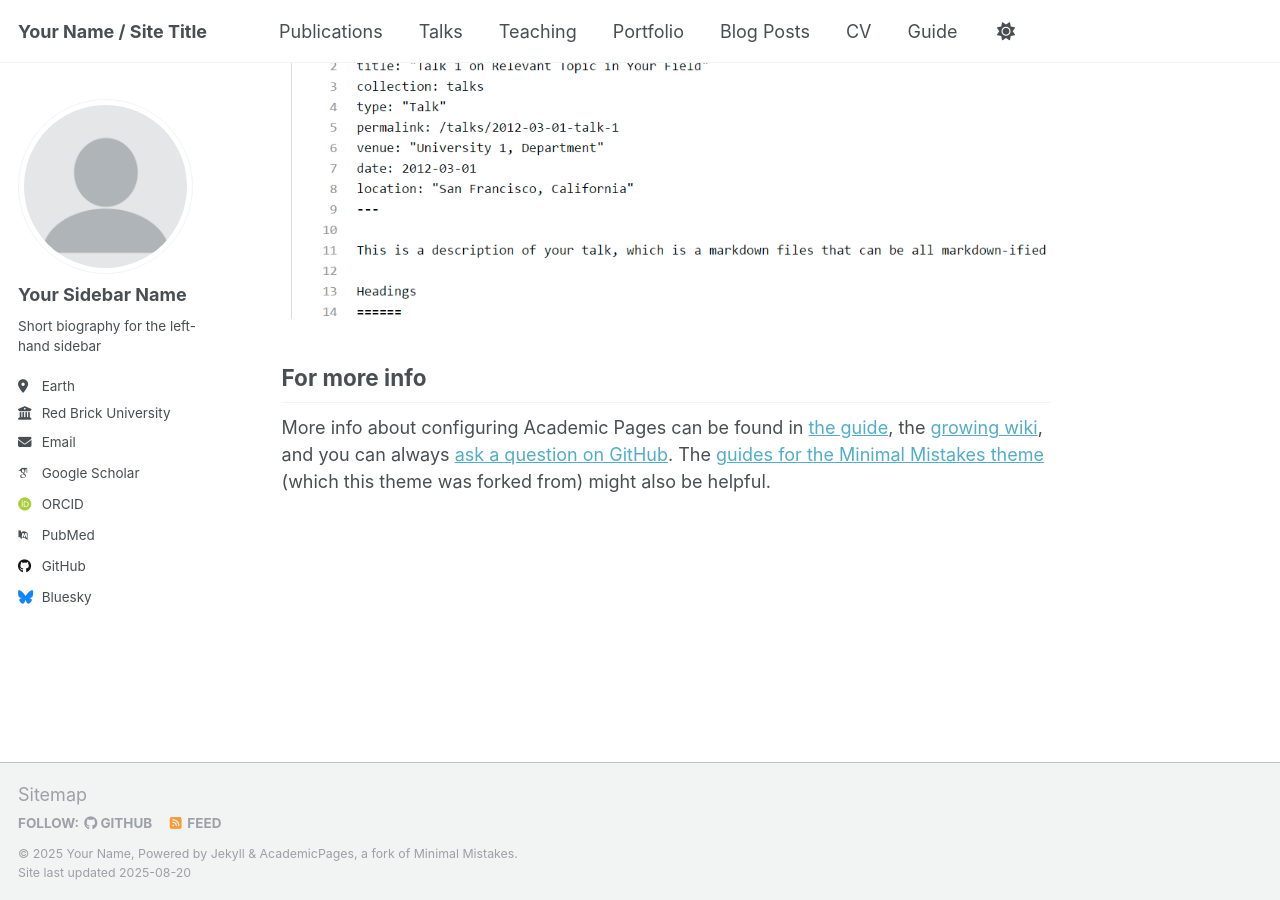
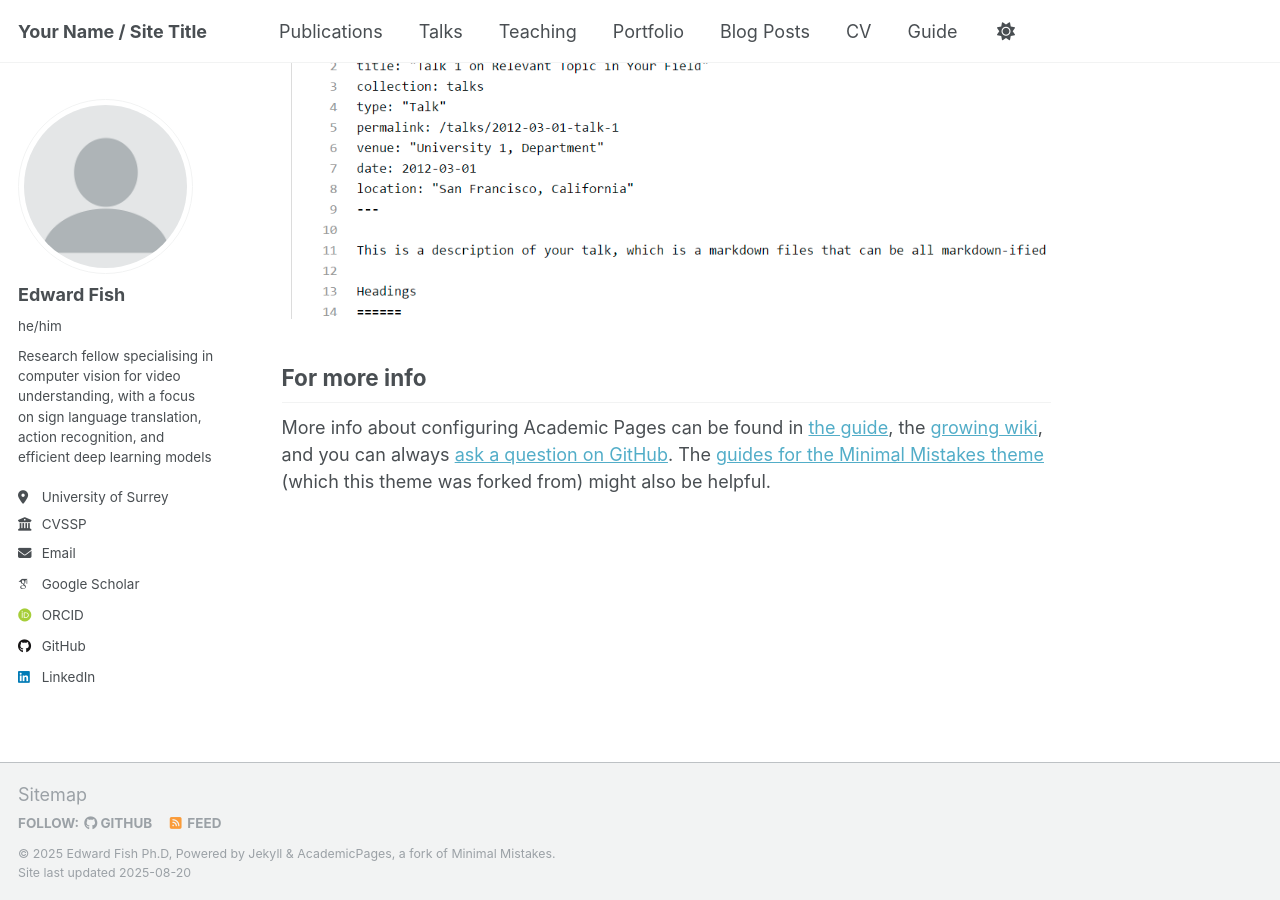
Before and after one commit to ed-fish/ed-fish.github.io, a Jekyll site: the page built from _pages/about.md, in a window 1280 px wide and 900 px high, scrolled down 2636 px. Built offline with Jekyll 4.4.1, drawn with Linux system fonts in a browser that asks for light colours; some web fonts are replaced.

Commit message:
Update _config.yml

```diff
--- a/_config.yml
+++ b/_config.yml
@@ -11,9 +11,9 @@ locale                   : "en-US"
 site_theme               : "default"
 title                    : "Your Name / Site Title"
 title_separator          : "-"
-name                     : &name "Your Name"
-description              : &description "personal description"
-url                      : https://academicpages.github.io # the base hostname & protocol for your site e.g. "https://[your GitHub username].github.io" or if you already have some other page hosted on Github then use "https://[your GitHub username].github.io/[Your Repo Name]"
+name                     : &name "Edward Fish Ph.D"
+description              : &description "Research fellow specialising in computer vision for video understanding, with a focus on sign language translation, action recognition, and efficient deep learning models"
+url                      : https://ed-fish.github.io # the base hostname & protocol for your site e.g. "https://[your GitHub username].github.io" or if you already have some other page hosted on Github then use "https://[your GitHub username].github.io/[Your Repo Name]"
 baseurl                  : "" # the subpath of your site, e.g. "/blog"
 repository               : "academicpages/academicpages.github.io"
 
@@ -23,22 +23,22 @@ repository               : "academicpages/academicpages.github.io"
 author:
   # Biographic information
   avatar           : "profile.png"
-  name             : "Your Sidebar Name"
-  pronouns         : # example: "she/her"
-  bio              : "Short biography for the left-hand sidebar"
-  location         : "Earth"
-  employer         : "Red Brick University"
+  name             : "Edward Fish"
+  pronouns         : "he/him" # example: "she/her"
+  bio              : "Research fellow specialising in computer vision for video understanding, with a focus on sign language translation, action recognition, and efficient deep learning models"
+  location         : "University of Surrey"
+  employer         : "CVSSP"
   uri              : # URL
-  email            : "none@example.org"
+  email            : "edward.fish@surrey.ac.uk"
 
   # Academic websites
   academia         : # URL
   arxiv            : # URL - Update with the correct link to your profile
-  googlescholar    : "https://scholar.google.com/citations?user=PS_CX0AAAAAJ"
+  googlescholar    : "https://scholar.google.com/citations?hl=en&user=G0YGBekAAAAJ&view_op=list_works&sortby=pubdate"
   impactstory      : # URL
-  orcid            : "http://orcid.org/yourorcidurl"
+  orcid            : "https://orcid.org/0009-0004-2964-8430"
   semantic         : # URL
-  pubmed           : "https://www.ncbi.nlm.nih.gov/pubmed/?term=john+snow"
+  pubmed           : #URL
   researchgate     : # URL
   scopus           : # URL
 
@@ -46,12 +46,12 @@ author:
   bitbucket        : # Username - Update with your username on the site
   codepen          : # Username
   dribbble         : # Username
-  github           : "academicpages"
+  github           : "https://github.com/ed-fish"
   kaggle           : # Username
   stackoverflow    : # User number or user number and name (i.e., use "1" or "1/jeff-atwood")
 
   # Social media
-  bluesky          : "bsky.app" # Replace this with you Bluesky username
+  bluesky          : # # Replace this with you Bluesky username
   facebook         : # Username
   flickr           : # Username
   foursquare       : # Username
@@ -60,7 +60,7 @@ author:
   keybase          : # Username
   instagram        : # Username
   lastfm           : # Username
-  linkedin         : # Username
+  linkedin         : "https://www.linkedin.com/in/ed-fish/"
   mastodon         : # URL
   medium           : # URL
   pinterest        : # Username
```
